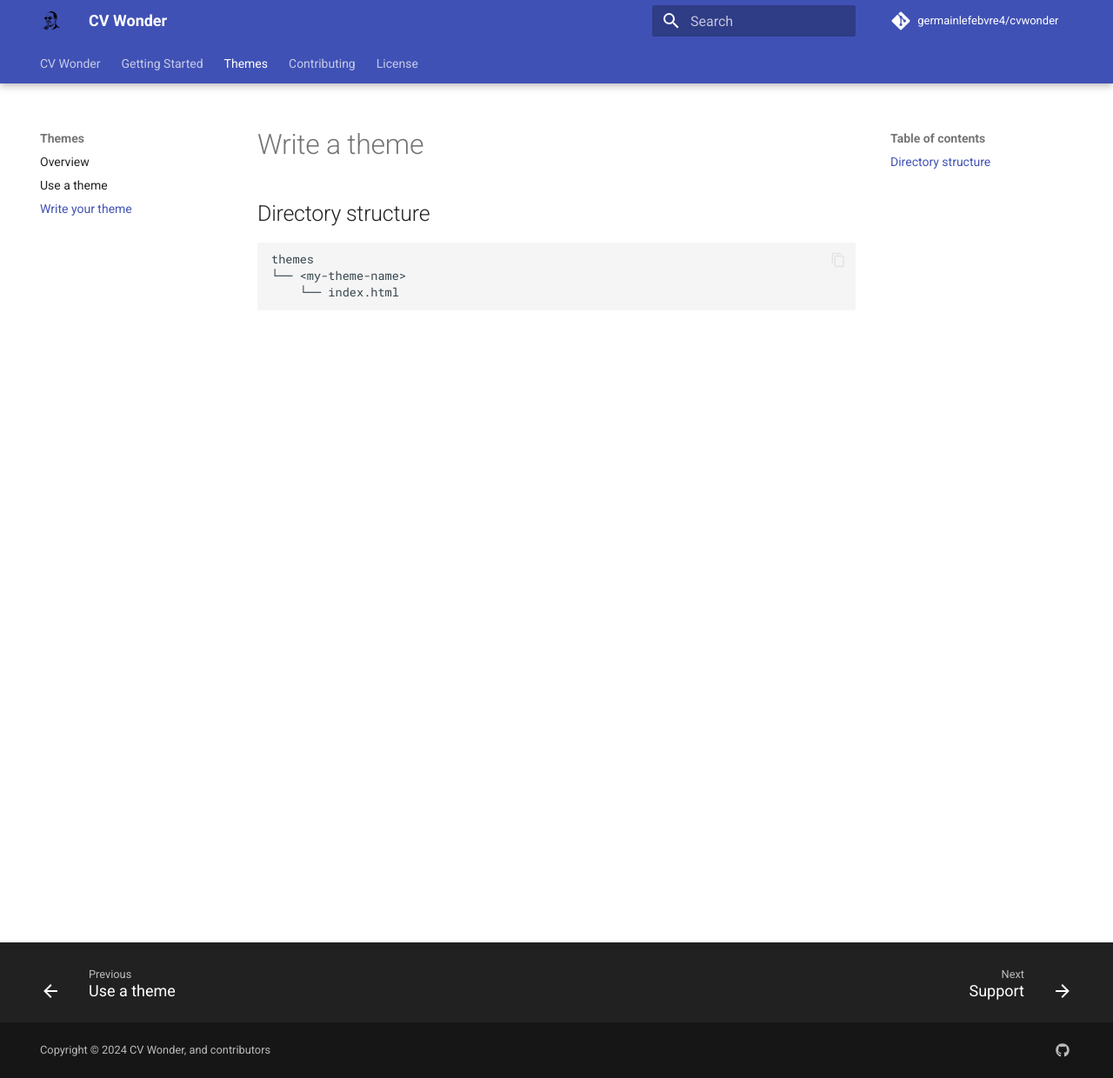
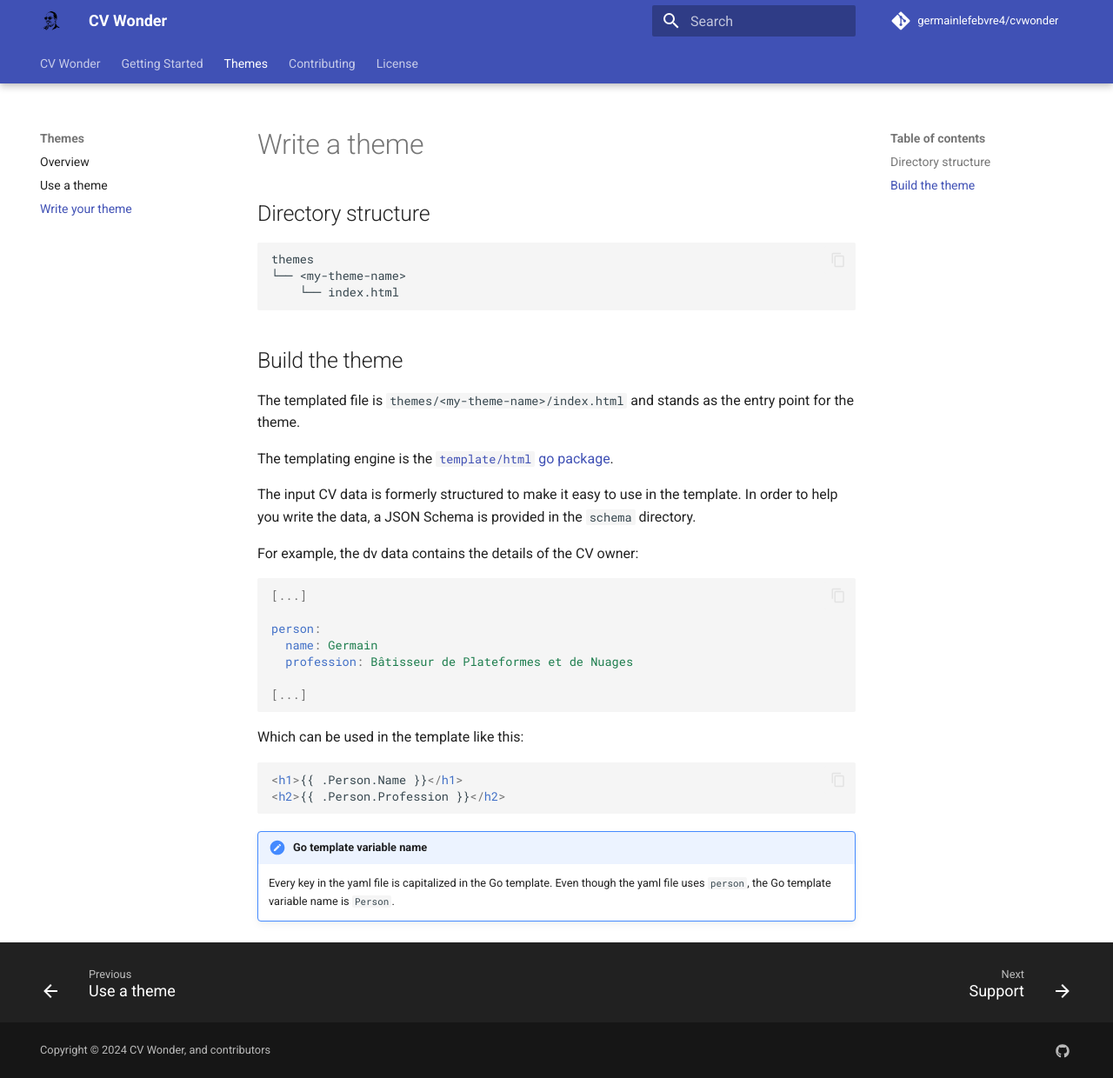
Before and after one commit to germainlefebvre4/cvwonder, an MkDocs documentation site: the page built from docs/readthedocs/themes/write-theme.md, in a window 1280 px wide and 1240 px high. Shown: the whole window at 87% size. Built offline with MkDocs 1.6.1 and Material for MkDocs 9.7.7, drawn with Linux system fonts in a browser that asks for light colours; comment, search, counter and statistics services are not loaded.

Commit message:
docs: improve write theme page

````diff
--- a/cv.yml
+++ b/cv.yml
@@ -1,8 +1,6 @@
 ---
 site:
   url: germainlefebvre.fr
-
-theme: default
 
 company:
   name: Zatsit
--- a/docs/readthedocs/getting-started/cv.yml
+++ b/docs/readthedocs/getting-started/cv.yml
@@ -1,8 +1,6 @@
 ---
 site:
   url: germainlefebvre.fr
-
-theme: default
 
 company:
   name: Zatsit
--- a/docs/readthedocs/themes/write-theme.md
+++ b/docs/readthedocs/themes/write-theme.md
@@ -7,3 +7,34 @@ themes
 └── <my-theme-name>
     └── index.html
 ```
+
+## Build the theme
+
+The templated file is `themes/<my-theme-name>/index.html` and stands as the entry point for the theme.
+
+The templating engine is the [`template/html` go package](https://pkg.go.dev/html/template).
+
+The input CV data is formerly structured to make it easy to use in the template. In order to help you write the data, a JSON Schema is provided in the `schema` directory.
+
+For example, the dv data contains the details of the CV owner:
+
+```yaml
+[...]
+
+person:
+  name: Germain
+  profession: Bâtisseur de Plateformes et de Nuages
+
+[...]
+```
+
+Which can be used in the template like this:
+
+```html
+<h1>{{ .Person.Name }}</h1>
+<h2>{{ .Person.Profession }}</h2>
+```
+
+!!! note "Go template variable name"
+    Every key in the yaml file is capitalized in the Go template.
+    Even though the yaml file uses `person`, the Go template variable name is `Person`.
````
Also changed, not shown: 1 other file.
